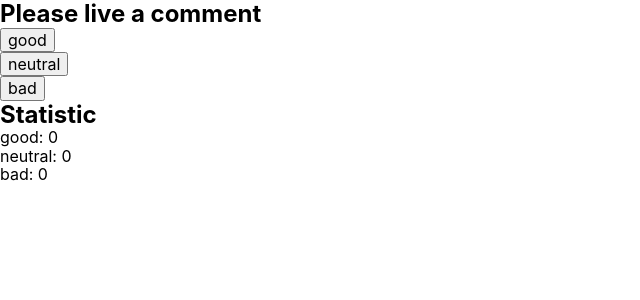
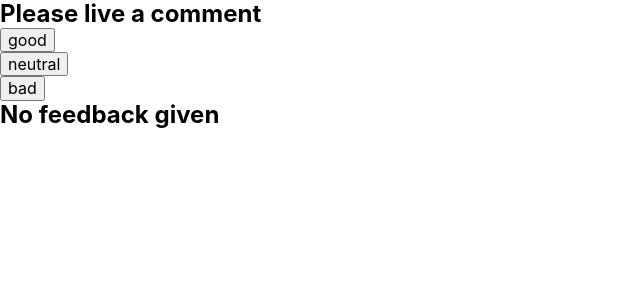
Before and after one commit to Koliadjun/goit-react-hw-02-feedback, a React (Create React App) app: page / in a window 1280 px wide. Shown: the top 300 px of the page, without its empty margins (0-640 px from the left). Built offline with nearby package versions, Linux system fonts and the light colour scheme.

Commit message:
refactored all components

```diff
--- /dev/null
+++ b/src/components/StatisticsComp/FeedbackOptions/FeedbackOptions.jsx
@@ -0,0 +1,22 @@
+import React from 'react';
+import PropTypes from 'prop-types';
+import shortid from 'shortid';
+
+const FeedbackOptions = ({ options, onLeaveFeedback }) => {
+  return (
+    <ul>
+      {options.map(item => (
+        <li key={shortid.generate()}>
+          <button onClick={onLeaveFeedback}>{item}</button>
+        </li>
+      ))}
+    </ul>
+  );
+};
+
+FeedbackOptions.propTypes = {
+  options: PropTypes.array.isRequired,
+  onLeaveFeedback: PropTypes.func.isRequired,
+};
+
+export default FeedbackOptions;
--- /dev/null
+++ b/src/components/StatisticsComp/Notification/Notification.jsx
@@ -0,0 +1,7 @@
+import React from 'react';
+
+const Notification = ({ message }) => {
+  return <h2>{message}</h2>;
+};
+
+export default Notification;
--- /dev/null
+++ b/src/components/StatisticsComp/Section/Section.jsx
@@ -0,0 +1,11 @@
+import React from 'react';
+
+const Section = ({ title, children }) => {
+  return (
+    <section>
+      <h2>{title}</h2>
+      {children}
+    </section>
+  );
+};
+export default Section;
--- a/src/components/StatisticsComp/StatisticsCopm.jsx
+++ b/src/components/StatisticsComp/StatisticsCopm.jsx
@@ -1,9 +1,10 @@
-import shortid from 'shortid';
 import React, { Component } from 'react';
 import PropTypes from 'prop-types';
 
 import Statistics from './Statistics/Statistics';
-
+import FeedbackOptions from './FeedbackOptions/FeedbackOptions';
+import Section from './Section/Section';
+import Notification from './Notification/Notification';
 export class StatisticsComp extends Component {
   static defaultProps = {
     stats: {
@@ -37,23 +38,25 @@ export class StatisticsComp extends Component {
   render() {
     const totalFeedback = this.countTotalFeedback();
     const totalFeedbackPrs = this.countPositiveFeedbackPercentage();
-    const options = Object.keys(this.state);
     return (
       <div>
-        <h2>Please live a comment</h2>
-        <ul>
-          {options.map(item => (
-            <li key={shortid.generate()}>
-              <button onClick={this.clickHandler}>{item}</button>
-            </li>
-          ))}
-        </ul>
-        <h2>Statistic</h2>
-        <Statistics
-          options={this.state}
-          total={totalFeedback}
-          positivePercentage={totalFeedbackPrs}
-        />
+        <Section title={'Please live a comment'}>
+          <FeedbackOptions
+            options={Object.keys(this.state)}
+            onLeaveFeedback={this.clickHandler}
+          />
+        </Section>
+        {totalFeedback ? (
+          <Section title="Statistics">
+            <Statistics
+              options={this.state}
+              total={totalFeedback}
+              positivePercentage={totalFeedbackPrs}
+            />
+          </Section>
+        ) : (
+          <Notification message="No feedback given" />
+        )}
       </div>
     );
   }
```
